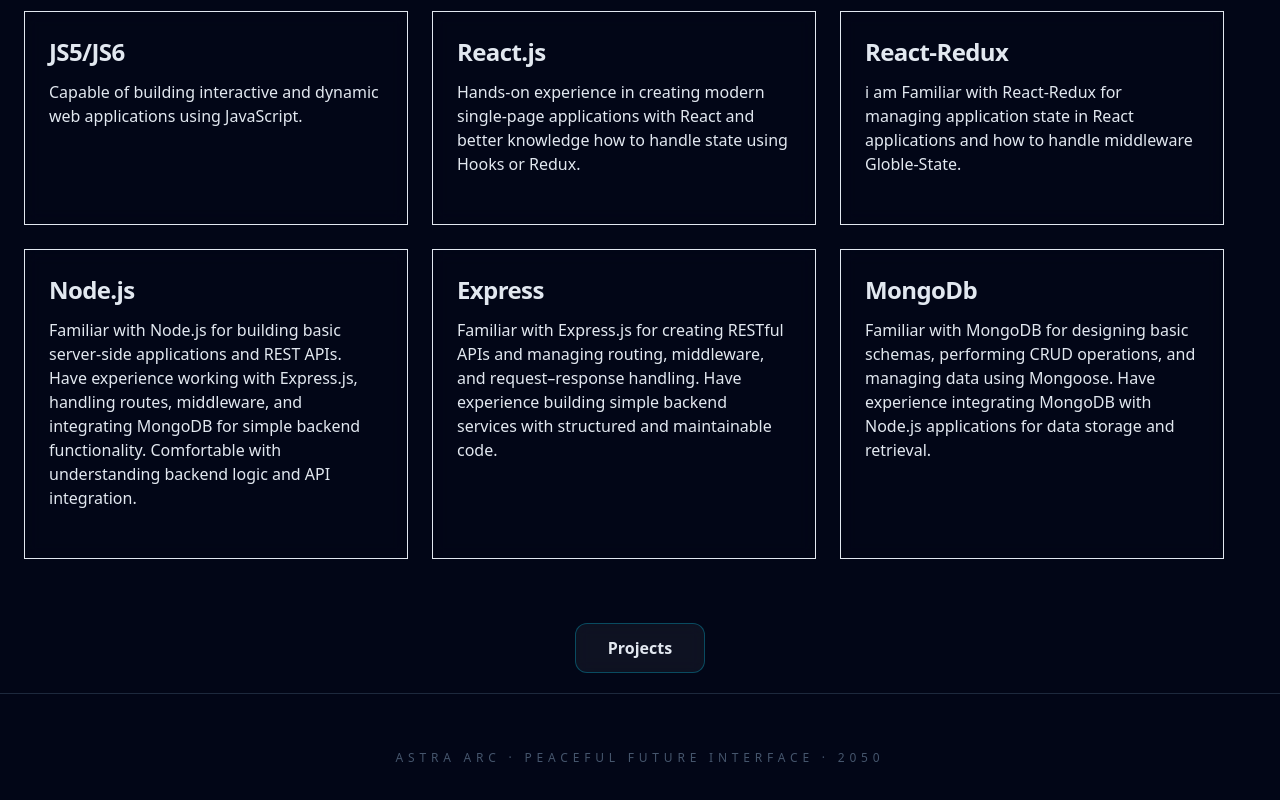
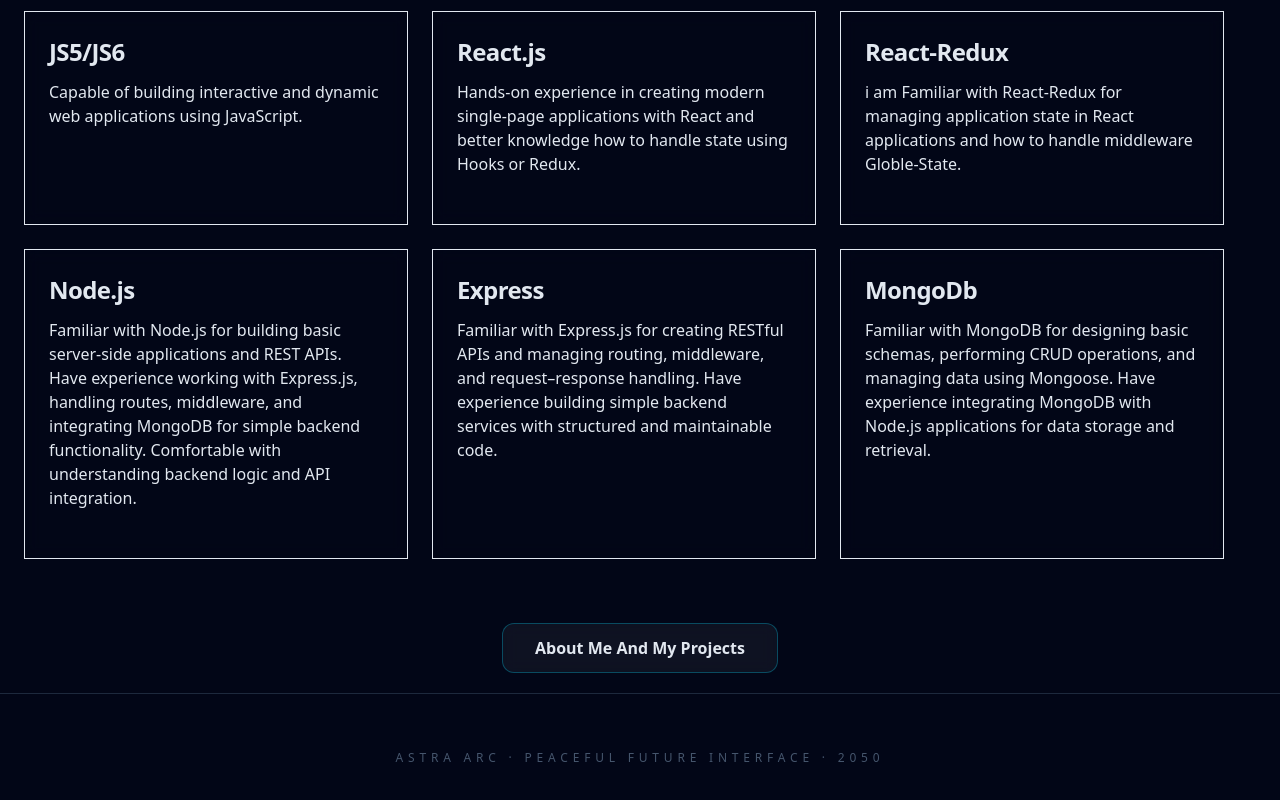
Before and after one commit to sarangBaraskar/visual-fusion, a React (Vite) app: page / in a window 1280 px wide. Shown: the part 1202-2002 px from the top of the page. Built offline with nearby package versions, Linux system fonts and the light colour scheme.

Commit message:
button change

```diff
--- a/src/Pages/Mproject.jsx
+++ b/src/Pages/Mproject.jsx
@@ -234,7 +234,7 @@ export default function Mproject() {
       group-hover:to-emerald-200
     "
           >
-            Projects
+            About Me And My Projects
           </span>
         </button>
       </div>
```
